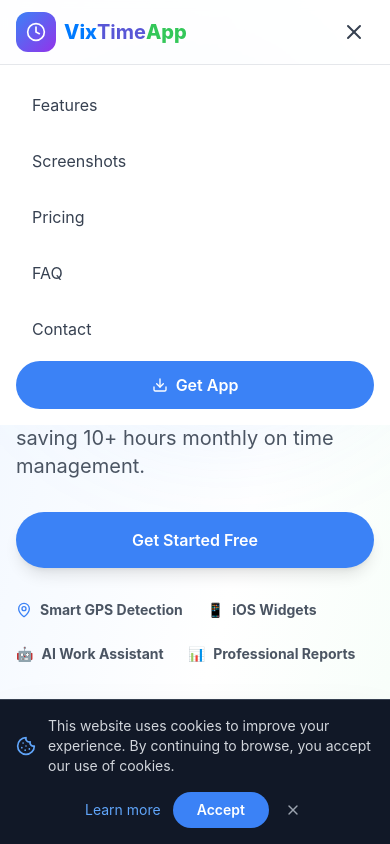
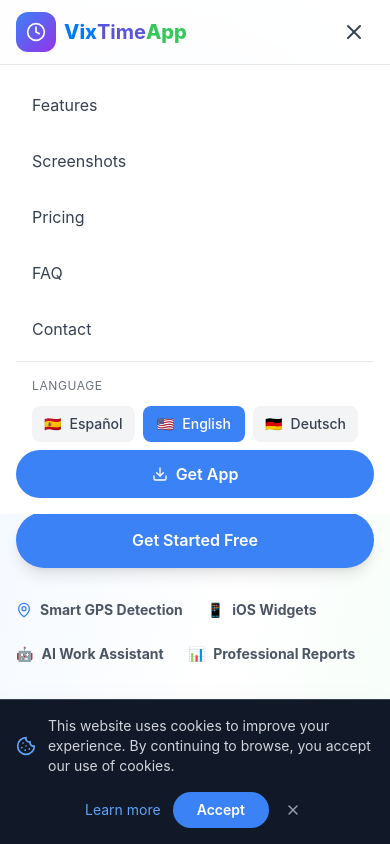
Before and after one commit to donia1222/worktrack-landing, a Next.js app: page / in a window 390 px wide. Both pictures are taken after a click on the button 354 px from the left and 32 px from the top of the page. Shown: the top 844 px of the page. Built offline with nearby package versions, Linux system fonts and the light colour scheme.

Commit message:
“update6”

```diff
--- a/components/LanguageSelector.tsx
+++ b/components/LanguageSelector.tsx
@@ -6,7 +6,7 @@
 import { useLanguage, languages, Language } from '@/lib/language'
 
 interface LanguageSelectorProps {
-  variant?: 'header' | 'footer'
+  variant?: 'header' | 'footer' | 'mobile'
 }
 
 export default function LanguageSelector({ variant = 'header' }: LanguageSelectorProps) {
@@ -16,6 +16,33 @@
   const handleLanguageChange = (lang: Language) => {
     setLanguage(lang)
     setIsOpen(false)
+  }
+
+  // Mobile variant - horizontal button group
+  if (variant === 'mobile') {
+    return (
+      <div className="w-full">
+        <p className="text-xs text-gray-500 uppercase tracking-wider mb-3 px-4">
+          {language === 'es' ? 'Idioma' : language === 'en' ? 'Language' : 'Sprache'}
+        </p>
+        <div className="flex gap-2 px-4">
+          {Object.entries(languages).map(([code, name]) => (
+            <button
+              key={code}
+              onClick={() => handleLanguageChange(code as Language)}
+              className={`flex-1 px-3 py-2 rounded-lg text-sm font-medium transition-colors flex items-center justify-center gap-2 ${
+                language === code
+                  ? 'bg-blue-500 text-white'
+                  : 'bg-gray-100 text-gray-700 hover:bg-gray-200'
+              }`}
+            >
+              <span>{code === 'es' ? '🇪🇸' : code === 'en' ? '🇺🇸' : '🇩🇪'}</span>
+              <span>{name}</span>
+            </button>
+          ))}
+        </div>
+      </div>
+    )
   }
 
   if (variant === 'footer') {
--- a/components/Navigation.tsx
+++ b/components/Navigation.tsx
@@ -145,6 +145,10 @@
                 </button>
               ))}
 
+              <div className="border-t my-4 pt-4">
+                <LanguageSelector variant="mobile" />
+              </div>
+
               <button className="w-full mt-4 px-6 py-3 bg-blue-500 text-white rounded-full font-semibold hover:bg-blue-600 transition-colors flex items-center justify-center gap-2">
                 <Download className="w-4 h-4" />
                 {t('navigation.download')}
```
